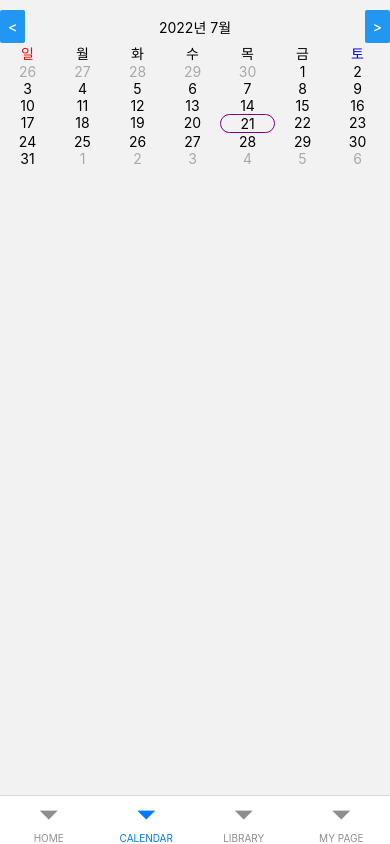
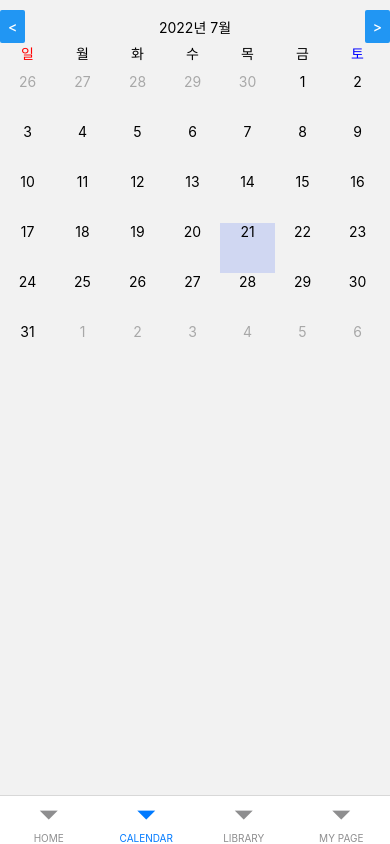
Before and after one commit to walkerJung/react-native-calendar, a React Native app: screen /calendar in a window 390 px wide. Built offline with nearby package versions, Linux system fonts and the light colour scheme.

Commit message:
# click event

```diff
--- a/babel.config.js
+++ b/babel.config.js
@@ -1,3 +1,4 @@
 module.exports = {
   presets: ['module:metro-react-native-babel-preset'],
+  plugins: ['react-native-reanimated/plugin'],
 };
--- a/package.json
+++ b/package.json
@@ -15,6 +15,8 @@
     "date-fns": "^2.28.0",
     "react": "18.0.0",
     "react-native": "0.69.2",
+    "react-native-gesture-handler": "^2.5.0",
+    "react-native-reanimated": "^2.9.1",
     "react-native-safe-area-context": "^4.3.1",
     "react-native-screens": "^3.15.0",
     "styled-components": "^5.3.5"
--- a/src/components/CalendarBody.js
+++ b/src/components/CalendarBody.js
@@ -1,4 +1,4 @@
-import React from 'react';
+import React, {useState} from 'react';
 import {Text} from 'react-native';
 import {
   getMonth,
@@ -11,6 +11,9 @@ import {
 } from 'date-fns';
 
 const CalendarBody = ({year, month, windowWidth}) => {
+  const [checkedDate, setCheckedDate] = useState(
+    format(new Date(), 'MM/dd/yyyy'),
+  );
   const _date = new Date(year, month - 1, 1);
   const monthStart = startOfMonth(_date);
   const weekLength = getWeeksInMonth(monthStart);
@@ -19,22 +22,24 @@ const CalendarBody = ({year, month, windowWidth}) => {
 
   for (let i = 0; i < weekLength * 7; i++) {
     const tempDate = addDays(weekStart, i);
-    const today = format(new Date(), 'MM/dd/yyyy');
 
-    if (today === format(tempDate, 'MM/dd/yyyy')) {
+    if (checkedDate === format(tempDate, 'MM/dd/yyyy')) {
       weekList.push({
         isToday: true,
         day: getDate(tempDate),
+        date: tempDate,
       });
     } else if (getMonth(tempDate) + 1 === month) {
       weekList.push({
         isPrevOrNext: false,
         day: getDate(tempDate),
+        date: tempDate,
       });
     } else {
       weekList.push({
         isPrevOrNext: true,
         day: getDate(tempDate),
+        date: tempDate,
       });
     }
   }
@@ -44,14 +49,14 @@ const CalendarBody = ({year, month, windowWidth}) => {
       key={idx}
       style={{
         width: Math.floor(windowWidth / 7),
+        height: 50,
         textAlign: 'center',
-        borderWidth: item.isToday && 1,
-        borderRadius: item.isToday && 10,
-        borderStyle: item.isToday && 'solid',
-        borderColor: item.isToday && 'purple',
+        backgroundColor: item.isToday && '#d0d7f2',
+
+        borderColor: item.isToday && '#3f51b5',
         opacity: item.isPrevOrNext ? 0.3 : 1,
       }}
-      onPress={() => console.log('@TODO - click event')}>
+      onPress={() => setCheckedDate(format(item.date, 'MM/dd/yyyy'))}>
       {item.day}
     </Text>
   ));
--- a/src/components/CalendarHeader.js
+++ b/src/components/CalendarHeader.js
@@ -10,6 +10,7 @@ const CalendarHeader = ({windowWidth}) => {
         color: day === '토' ? 'blue' : day === '일' ? 'red' : 'black',
         width: Math.floor(windowWidth / 7),
         textAlign: 'center',
+        marginBottom: 10,
       }}>
       {day}
     </Text>
```
Also changed, not shown: 2 other files (tests, documents, lock files or other folders).
